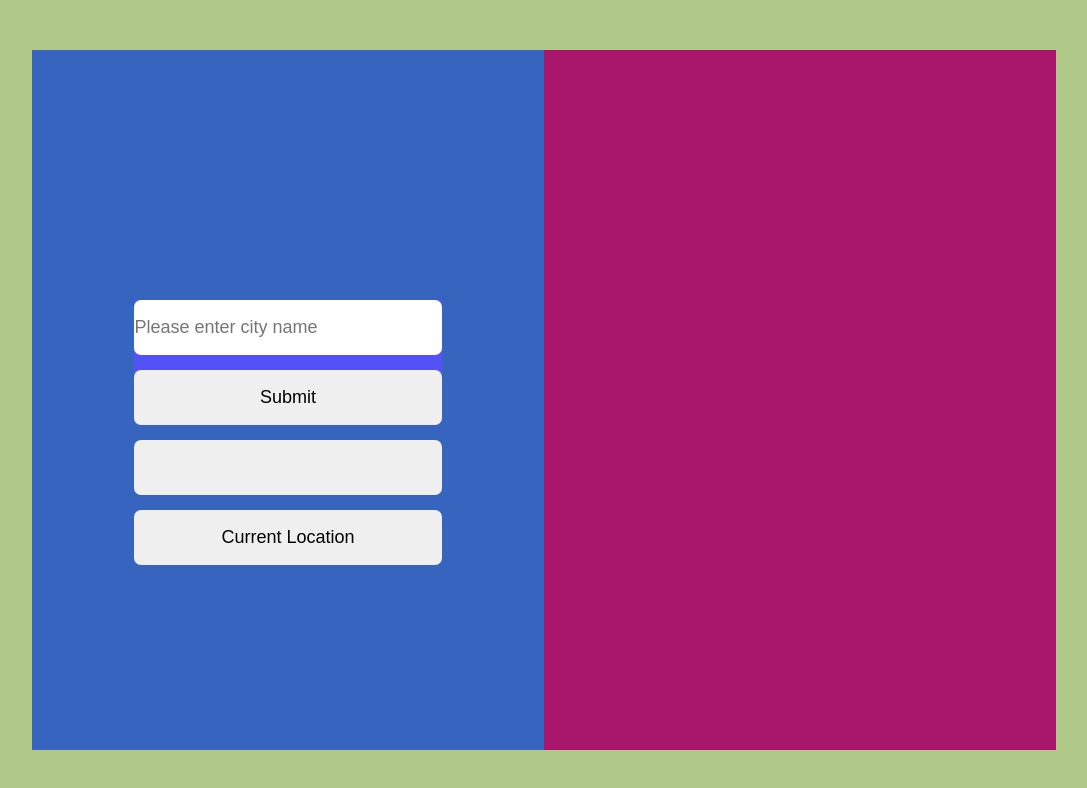
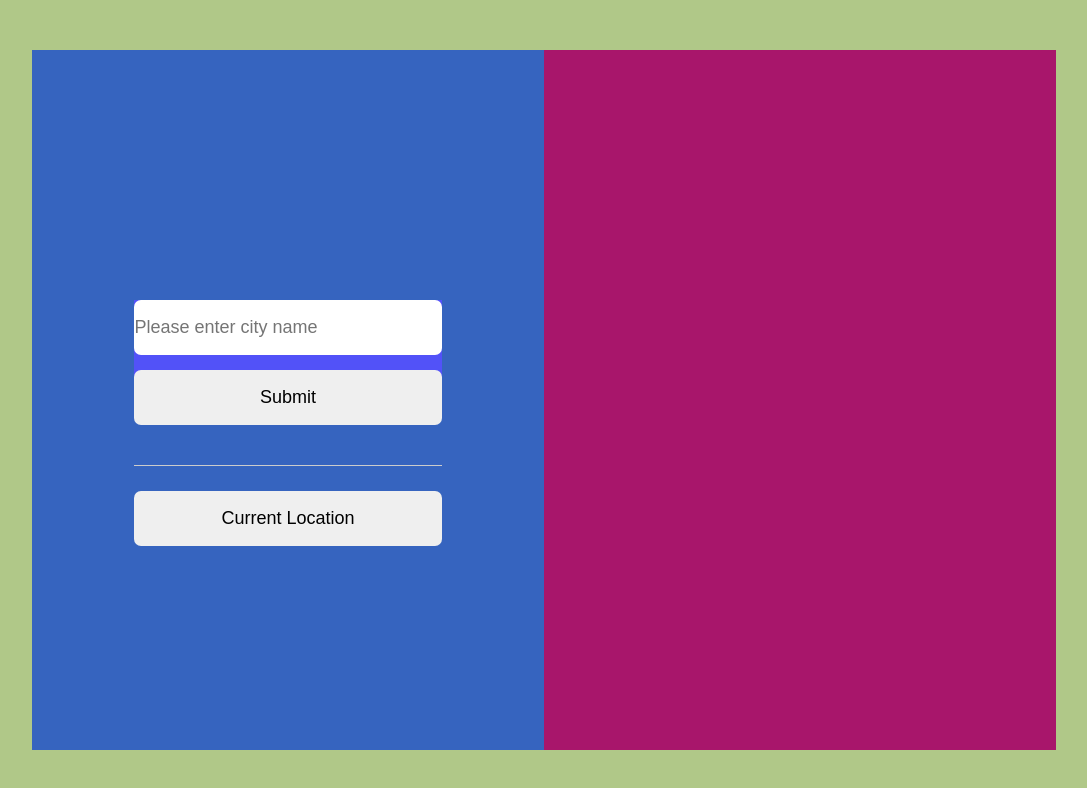
Before and after one commit to mubarek78/-Phase-1-project, a website: page index.html in a window 1280 px wide. Shown: the whole page, without its empty margins (96-1183 px from the left). Drawn offline with Linux system fonts and the light colour scheme.

Commit message:
Update index.html

```diff
--- a/index.html
+++ b/index.html
@@ -1,3 +1,7 @@
+
+
+
+
 <!DOCTYPE html>
 <html lang="en">
 <head>
@@ -11,7 +15,7 @@
             <div class="input">
                 <input type="text" placeholder="Please enter city name" id="city">
                 <input type="submit" value="Submit" id="add-city">
-            <button placeholder="submit" id="add-city"></button>
+              <div class="separator"></div>
               <button id='btn'>Current Location</button>
             </div>
 
```
